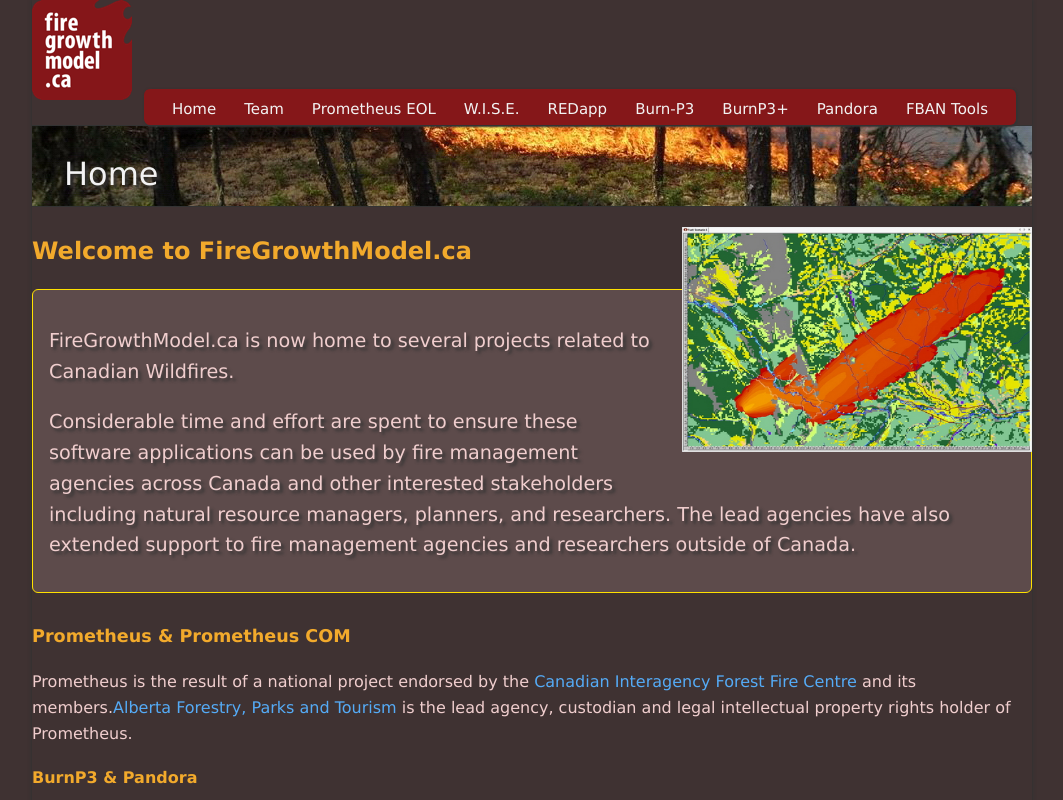
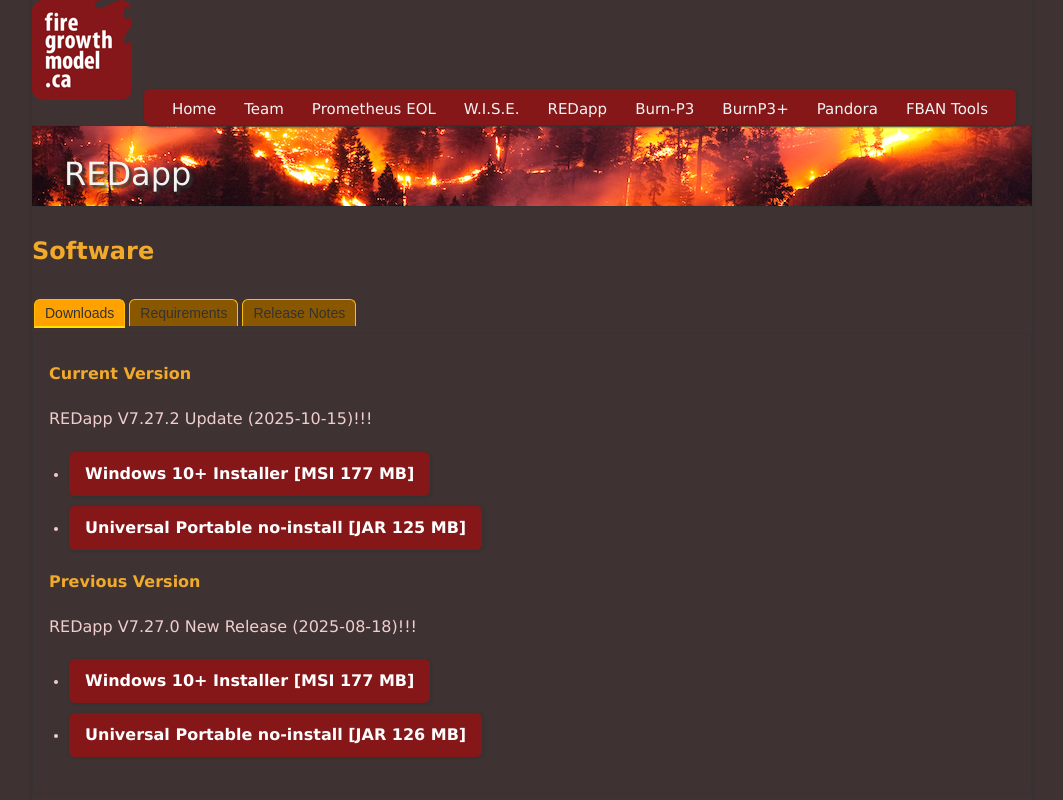
Before and after one commit to WISE-Developers/website_builder, a React (Vite) app: page /#/redapp_software in a window 1280 px wide. Before the commit this address led to /#/. Shown: the top 800 px of the page, without its empty margins (108-1171 px from the left). Built offline with nearby package versions, Linux system fonts and the light colour scheme.

Commit message:
Update download links for REDapp V7.27.2

```diff
--- a/src/pages/REDappSoftware.tsx
+++ b/src/pages/REDappSoftware.tsx
@@ -14,8 +14,8 @@
           <p>REDapp V7.27.2 Update (2025-10-15)!!!</p>
 
           <ul className="download">
-            <li><a href="https://github.com/WISE-Developers/REDapp/releases/download/7.27.0/REDapp-7.27.2.msi" target="_blank" rel="noopener noreferrer">Windows 10+ Installer [MSI 177 MB]</a></li>
-            <li><a href="https://github.com/WISE-Developers/REDapp/releases/download/7.27.0/REDapp-7_27_2_jar-with-dependencies.jar" target="_blank" rel="noopener noreferrer">Universal Portable no-install [JAR 125 MB]</a></li>
+            <li><a href="https://github.com/WISE-Developers/REDapp/releases/download/7.27.2/REDapp-7.27.2.msi" target="_blank" rel="noopener noreferrer">Windows 10+ Installer [MSI 177 MB]</a></li>
+            <li><a href="https://github.com/WISE-Developers/REDapp/releases/download/7.27.2/REDapp-7_27_2_jar-with-dependencies.jar" target="_blank" rel="noopener noreferrer">Universal Portable no-install [JAR 125 MB]</a></li>
           </ul>
 
           <h3>Previous Version</h3>
```
